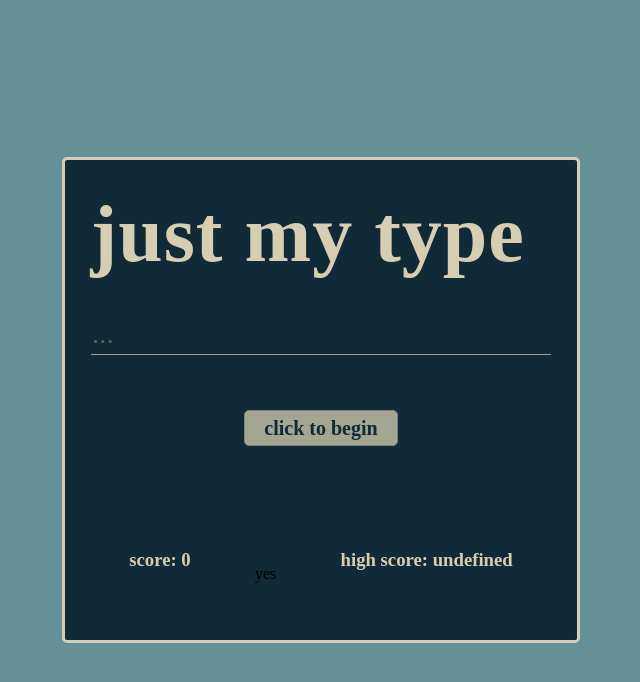
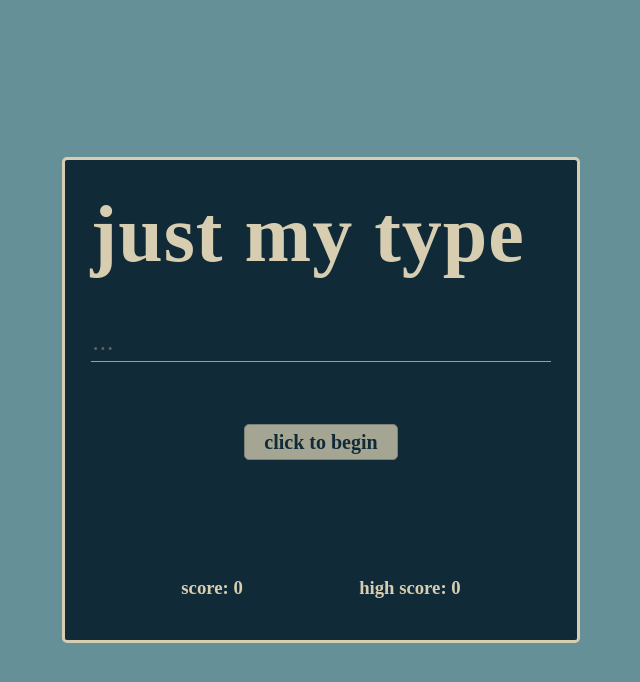
Before and after one commit to NoahAldhous/just-my-type, a React (Create React App) app in the folder my-app/: page / in a window 1280 px wide. Shown: the top 682 px of the page, without its empty margins (319-959 px from the left). Built offline with nearby package versions, Linux system fonts and the light colour scheme; a web font is replaced by a local one.

Commit message:
I think ive fixed it, holding my breath...

```diff
--- a/my-app/src/components/App/App.js
+++ b/my-app/src/components/App/App.js
@@ -72,10 +72,9 @@ function App() {
               <h3 className = "Score">score: {score}</h3>
               {
                 localStorage.localScore === 'undefined'
-                ? <p>yes</p>
-                : <p>no</p>
+                ? <h3 className = "Highscore">high score: 0</h3>
+                : <h3 className = "Highscore">high score: {localStorage.getItem('localScore')}</h3>
               }
-              <h3 className = "Highscore">high score: {localStorage.getItem('localScore')}</h3>
             </section>
           </div>
     </main>
```
